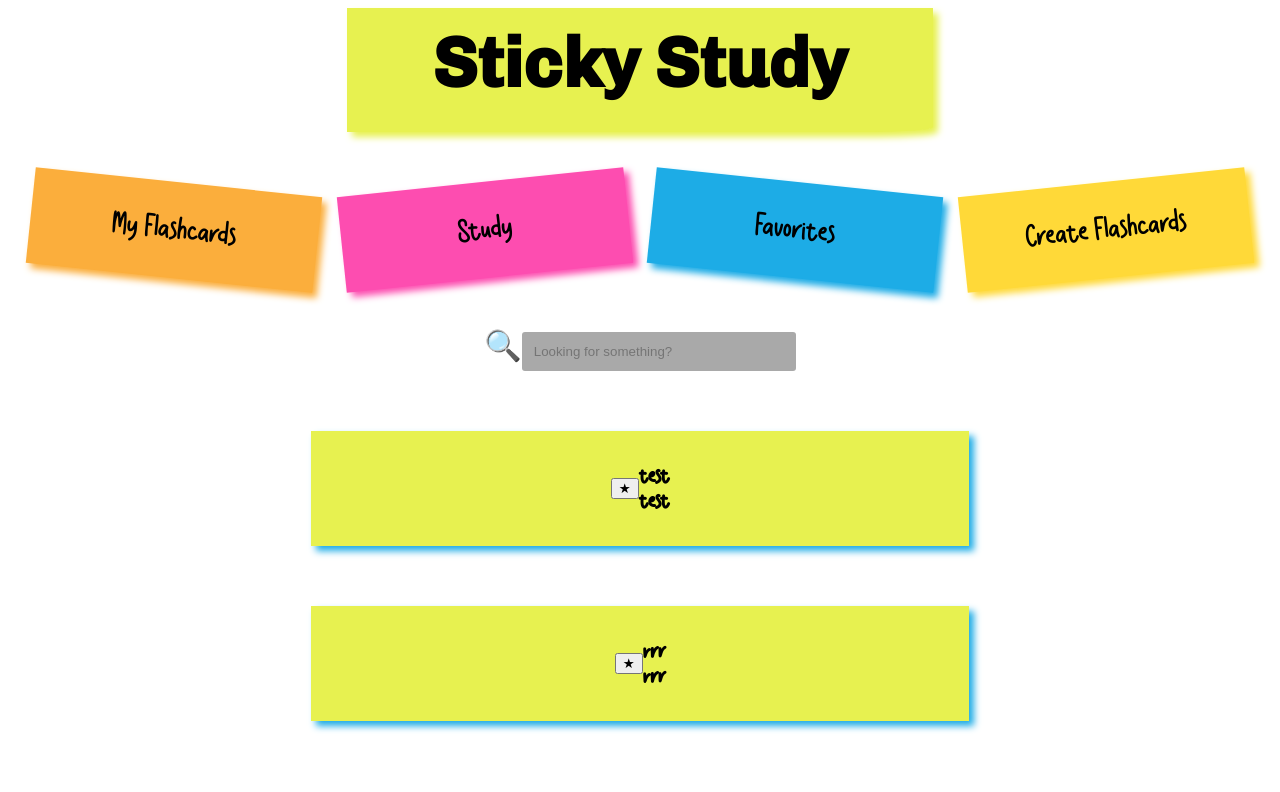
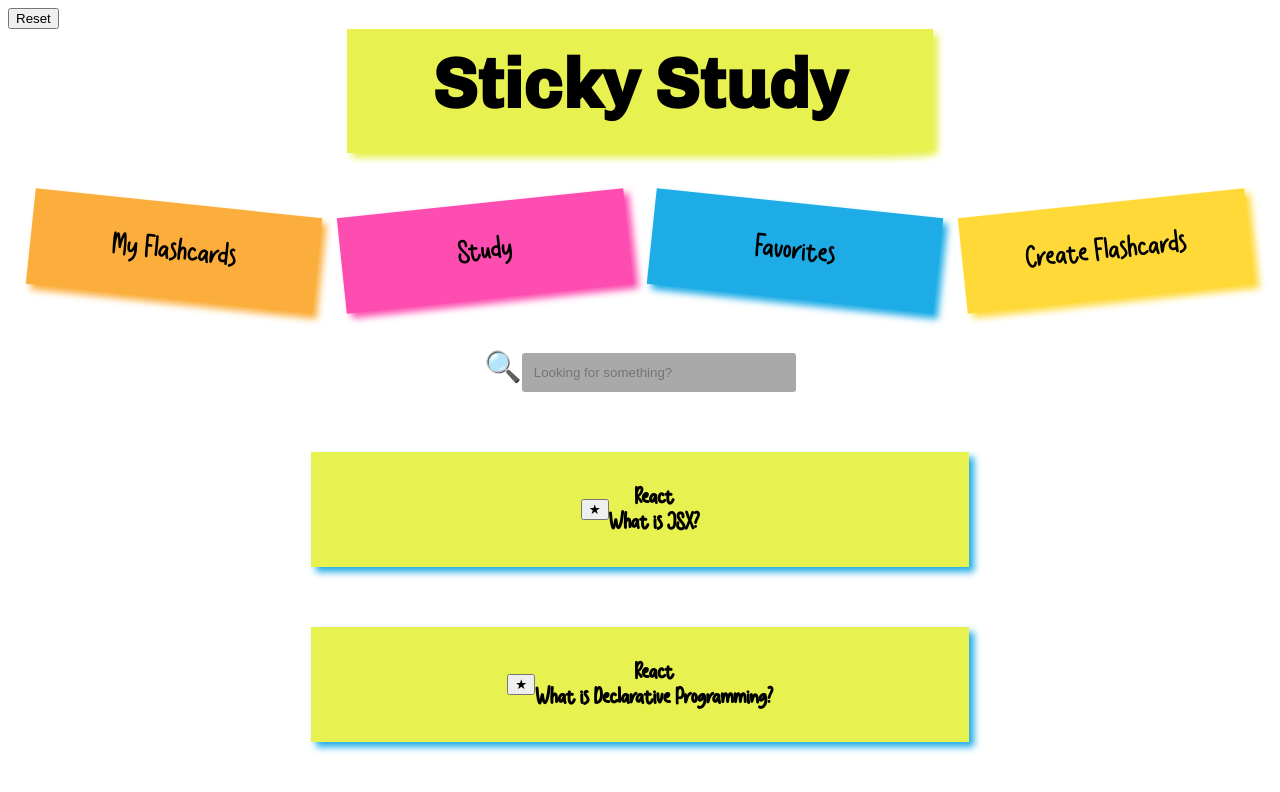
Before and after one commit to rjyeeun/Flashcard, a React (Create React App) app in the folder flashcard_phase_2_project/: page /cards/favorites in a window 1280 px wide. Shown: the top 792 px of the page. Built offline with nearby package versions, Linux system fonts and the light colour scheme; data requests are answered from the project's data file.

Commit message:
reset button to refresh cards

```diff
--- a/flashcard_phase_2_project/db.json
+++ b/flashcard_phase_2_project/db.json
@@ -6,7 +6,7 @@
       "question": "What is JSX?",
       "answer": "JavaScript XML => allows us to combine JS and HTML.",
       "image": "https://www.simplilearn.com/ice9/free_resources_article_thumb/JSX.PNG",
-      "favorite": false
+      "favorite": true
     },
     {
       "id": 2,
@@ -14,7 +14,7 @@
       "question": "What is Declarative Programming?",
       "answer": "Declarative programming is a style of programming where the focus is on describing the desired outcome, rather than specifying the steps to achieve it.",
       "image": "https://www.educative.io/v2api/editorpage/5244002156937216/image/5702712784322560",
-      "favorite": false
+      "favorite": true
     },
     {
       "id": 3,
@@ -31,22 +31,6 @@
       "answer": "'!' is know as the 'bang' or 'not' operator. It is used to negate or invert the value of a boolean expression.",
       "image": "https://miro.medium.com/max/260/1*d2twRcd3t6b0e3rwZokwyw.png",
       "favorite": false
-    },
-    {
-      "title": "test",
-      "question": "test",
-      "answer": "test",
-      "image": "",
-      "favorite": true,
-      "id": 5
-    },
-    {
-      "title": "rrr",
-      "question": "rrr",
-      "answer": "rrr",
-      "image": "",
-      "favorite": true,
-      "id": 6
     }
   ]
 }
--- a/flashcard_phase_2_project/src/App.js
+++ b/flashcard_phase_2_project/src/App.js
@@ -16,6 +16,7 @@ function App() {
   const [favoriteCardList, setFavoriteCardList]=([])
 
   const url = 'http://localhost:8001/card'
+
   const favoriteCards = cardList.filter((favoriteCard) => favoriteCard.favorite === true)
 
   const changeSearch = (value) => {
@@ -66,7 +67,9 @@ function App() {
   return (
     <div>
 
-      <Header />
+      <Header
+        setCardList={setCardList}
+      />
 
       <Switch>
 
--- a/flashcard_phase_2_project/src/components/FavoriteCard.js
+++ b/flashcard_phase_2_project/src/components/FavoriteCard.js
@@ -1,7 +1,6 @@
 import React, {useState} from 'react';
-import {MdDoneOutline} from 'react-icons/md'
 
-function FavoriteCard ({card, onDeleteCard, toggleFavorite}) {
+function FavoriteCard ({card, toggleFavorite}) {
 
     const [isFront, setIsFront]=useState(true)
 
--- a/flashcard_phase_2_project/src/components/Favorites.js
+++ b/flashcard_phase_2_project/src/components/Favorites.js
@@ -11,7 +11,6 @@ export default function Favorites({ searchTerm, changeSearch, favoriteCards, tog
     />
   ))
 
-  console.log(favoriteCards)
   return (
     <div>
         <Search
--- a/flashcard_phase_2_project/src/components/Header.js
+++ b/flashcard_phase_2_project/src/components/Header.js
@@ -3,10 +3,17 @@ import { Link } from 'react-router-dom'
 
 
 
-function Header () {
+function Header ({setCardList}) {
+
+    const handleReset = () => {
+        fetch("http://localhost:8001/card")
+        .then(response => response.json())
+        .then(data => setCardList(data))
+    }
 
     return (
         <div>
+            <button onClick={handleReset}>Reset</button>
             <Link to = "/" className="title">Sticky Study</Link>
             <div className="flex_Container">
                 <Link to = "/cards" className="myFlashcard" >My Flashcards</Link>
--- a/flashcard_phase_2_project/src/components/Study.js
+++ b/flashcard_phase_2_project/src/components/Study.js
@@ -39,8 +39,6 @@ function Study ({card, onDeleteCard, toggleFavorite}) {
         .catch(error => (console.error(error)))
     }
 
-
-
     return (
         <div className='container'>
             <div onClick={toggleStudy} className='card' style={{background: isFront ? '#E7F150':'#1dace6'}}>
--- a/flashcard_phase_2_project/src/components/StudyCardList.js
+++ b/flashcard_phase_2_project/src/components/StudyCardList.js
@@ -2,7 +2,7 @@ import Study from './Study'
 import Search from './Search'
 import React from 'react'
 
-function StudyCardList({ cardList, searchTerm, changeSearch, onDeleteCard, toggleFavorite}) {
+function StudyCardList({ cardList, searchTerm, changeSearch, onDeleteCard, toggleFavorite }) {
 
     // Create an Array of Cards for Study Component
     const studyCard = cardList.map(card =>(
```
